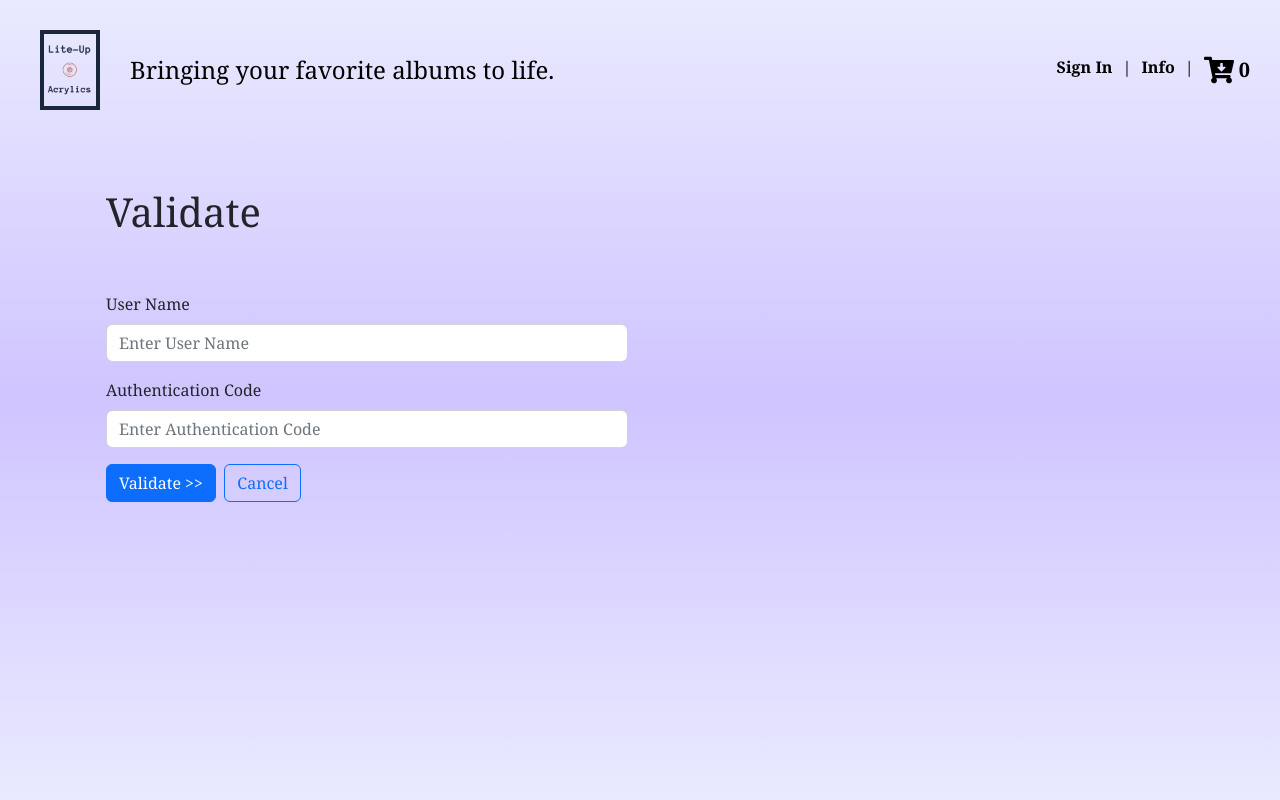
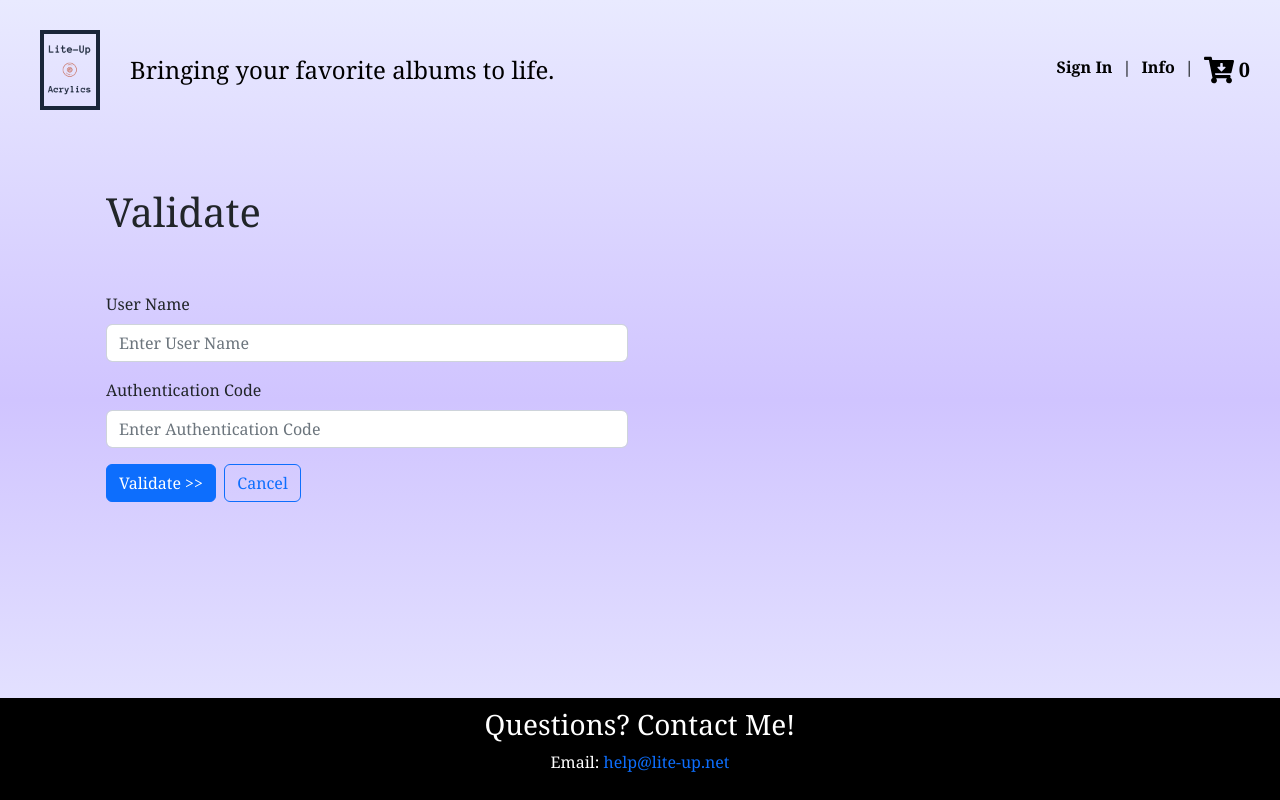
Before and after one commit to athyk213/lite-up-acrylics, a React (Create React App) app: page /validate in a window 1280 px wide. Built offline with nearby package versions, Linux system fonts and the light colour scheme; no server answers; what aws-amplify would draw is missing.

Commit message:
added footer

```diff
--- a/src/App.js
+++ b/src/App.js
@@ -5,6 +5,7 @@ import Cart from "./pages/Cart";
 import Album from "./pages/Album";
 import Navbar from "./components/Navbar";
 import Info from "./pages/Info";
+import Footer from "./components/Footer";
 import { useEffect, useState } from "react";
 import SignIn from "./auth/SignIn";
 import Validate from "./auth/Validate";
@@ -81,7 +82,9 @@ export default function App() {
   }, [signedIn, userPoolClientId]);
 
   return (
-    <>
+    <div
+      style={{ display: "flex", flexDirection: "column", minHeight: "100vh" }}
+    >
       <Navbar
         cartCount={cartCount}
         setSearchInput={setSearchInput}
@@ -153,6 +156,7 @@ export default function App() {
         <Route path="/register" element={<Register />} />
         <Route path="/validate" element={<Validate />} />
       </Routes>
-    </>
+      <Footer />
+    </div>
   );
 }
--- /dev/null
+++ b/src/components/Footer.js
@@ -0,0 +1,23 @@
+import React from "react";
+
+const Footer = () => {
+  return (
+    <footer
+      style={{
+        background: "black",
+        padding: "10px",
+        color: "white",
+        marginTop: "auto",
+      }}
+    >
+      <div style={{ textAlign: "center" }}>
+        <h3>Questions? Contact Me!</h3>
+        <p>
+          Email: <a href="mailto:help@lite-up.net">help@lite-up.net</a>
+        </p>
+      </div>
+    </footer>
+  );
+};
+
+export default Footer;
--- a/src/pages/Album.js
+++ b/src/pages/Album.js
@@ -90,7 +90,7 @@ export default function Album({
         <Button
           className="btn-dark"
           onClick={goBack}
-          style={{ position: "relative", left: "30px" }}
+          style={{ width: "100px", marginLeft: "30px" }}
         >
           <FontAwesomeIcon
             icon={faArrowLeft}
--- a/src/pages/Cart.js
+++ b/src/pages/Cart.js
@@ -49,9 +49,10 @@ export default function Cart({
         Thank you for your order! As the sole creator of the custom-made
         acrylics, I am dedicated to crafting each item with utmost care and
         attention to detail. Since I handle all aspects of the process,
-        including design and production, shipping could take up to 1 week. Once
-        again, thank you so much for supporting my small business, and I'm
-        excited to deliver your album acrylic piece to you soon!
+        including design and production, shipping could take up to{" "}
+        <b>2 weeks</b>. Once again, thank you so much for supporting my small
+        business, and I'm excited to deliver your album acrylic piece to you
+        soon!
       </h1>
     );
   }
@@ -210,31 +211,14 @@ export default function Cart({
                         Change Quantity
                       </Dropdown.Toggle>
                       <Dropdown.Menu>
-                        <Dropdown.Item
-                          onClick={() => handleQuantityChange(i, 1)}
-                        >
-                          1
-                        </Dropdown.Item>
-                        <Dropdown.Item
-                          onClick={() => handleQuantityChange(i, 2)}
-                        >
-                          2
-                        </Dropdown.Item>
-                        <Dropdown.Item
-                          onClick={() => handleQuantityChange(i, 3)}
-                        >
-                          3
-                        </Dropdown.Item>
-                        <Dropdown.Item
-                          onClick={() => handleQuantityChange(i, 4)}
-                        >
-                          4
-                        </Dropdown.Item>
-                        <Dropdown.Item
-                          onClick={() => handleQuantityChange(i, 5)}
-                        >
-                          5
-                        </Dropdown.Item>
+                        {[1, 2, 3, 4, 5].map((number) => (
+                          <Dropdown.Item
+                            key={number}
+                            onClick={() => handleQuantityChange(i, number)}
+                          >
+                            {number}
+                          </Dropdown.Item>
+                        ))}
                         <Dropdown.Item>
                           <div
                             style={{ display: "flex", alignItems: "center" }}
```
